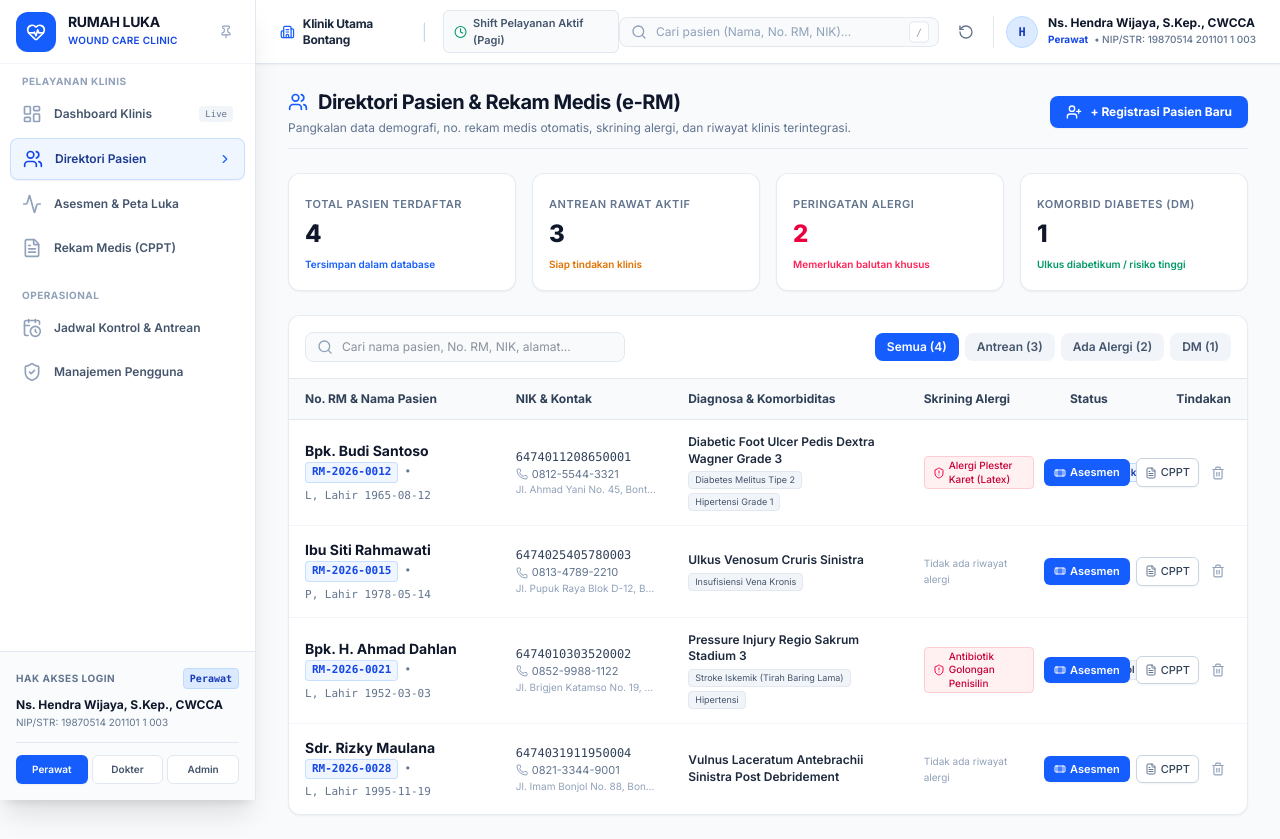
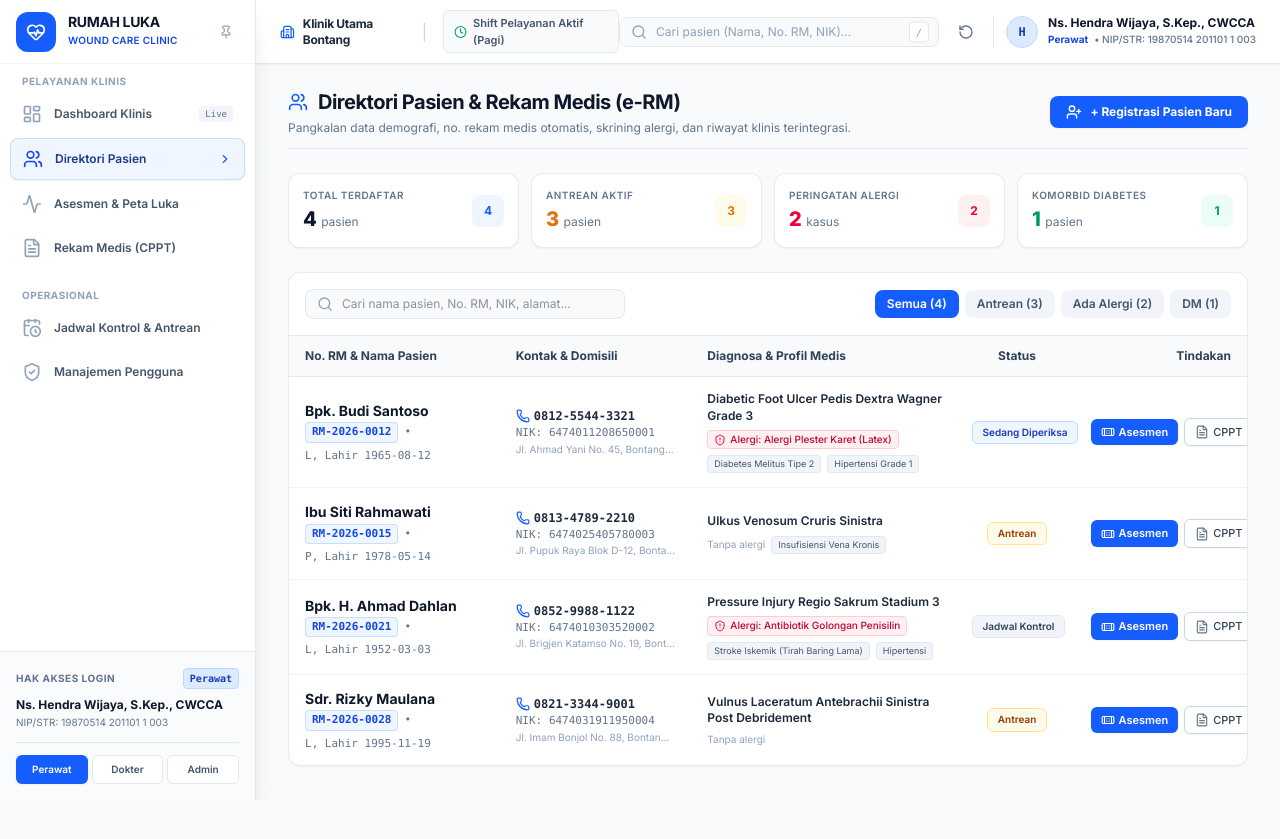
Before and after one commit to xamiuz/Rumah_Luka_Borneo, a Next.js app: page /pendaftaran in a window 1280 px wide. After the commit the page ends 800 px from the top, so only its background shows below. Built offline with nearby package versions, Linux system fonts and the light colour scheme.

Commit message:
fix: resolve overlapping buttons in patient directory by consolidating columns

```diff
--- a/src/app/pendaftaran/page.tsx
+++ b/src/app/pendaftaran/page.tsx
@@ -212,27 +212,46 @@ function DirektoriPasienContent() {
         </div>
       )}
 
-      {/* Quick Summary KPI Cards */}
-      <div className="grid grid-cols-2 md:grid-cols-4 gap-4">
-        <div className="bg-white p-4 rounded-xl border border-slate-200/80 shadow-xs">
-          <span className="text-[11px] font-semibold text-slate-500 uppercase tracking-wider">Total Pasien Terdaftar</span>
-          <div className="text-2xl font-extrabold text-slate-900 mt-1">{patients.length}</div>
-          <span className="text-[10px] text-blue-600 font-semibold">Tersimpan dalam database</span>
+      {/* Quick Summary KPI Cards (Compact Medical Row) */}
+      <div className="grid grid-cols-2 md:grid-cols-4 gap-3">
+        <div className="bg-white p-3.5 rounded-xl border border-slate-200/80 shadow-xs flex items-center justify-between">
+          <div>
+            <span className="text-[10px] font-semibold text-slate-500 uppercase tracking-wider block">Total Terdaftar</span>
+            <span className="text-xl font-extrabold text-slate-900 mt-0.5 block">{patients.length} <span className="text-xs font-normal text-slate-500">pasien</span></span>
+          </div>
+          <div className="w-8 h-8 rounded-lg bg-blue-50 text-blue-600 flex items-center justify-center font-bold text-xs">
+            {patients.length}
+          </div>
         </div>
-        <div className="bg-white p-4 rounded-xl border border-slate-200/80 shadow-xs">
-          <span className="text-[11px] font-semibold text-slate-500 uppercase tracking-wider">Antrean Rawat Aktif</span>
-          <div className="text-2xl font-extrabold text-slate-900 mt-1">{antreanCount}</div>
-          <span className="text-[10px] text-amber-600 font-semibold">Siap tindakan klinis</span>
+
+        <div className="bg-white p-3.5 rounded-xl border border-slate-200/80 shadow-xs flex items-center justify-between">
+          <div>
+            <span className="text-[10px] font-semibold text-slate-500 uppercase tracking-wider block">Antrean Aktif</span>
+            <span className="text-xl font-extrabold text-amber-600 mt-0.5 block">{antreanCount} <span className="text-xs font-normal text-slate-500">pasien</span></span>
+          </div>
+          <div className="w-8 h-8 rounded-lg bg-amber-50 text-amber-600 flex items-center justify-center font-bold text-xs">
+            {antreanCount}
+          </div>
         </div>
-        <div className="bg-white p-4 rounded-xl border border-slate-200/80 shadow-xs">
-          <span className="text-[11px] font-semibold text-slate-500 uppercase tracking-wider">Peringatan Alergi</span>
-          <div className="text-2xl font-extrabold text-rose-600 mt-1">{alergiCount}</div>
-          <span className="text-[10px] text-rose-500 font-semibold">Memerlukan balutan khusus</span>
+
+        <div className="bg-white p-3.5 rounded-xl border border-slate-200/80 shadow-xs flex items-center justify-between">
+          <div>
+            <span className="text-[10px] font-semibold text-slate-500 uppercase tracking-wider block">Peringatan Alergi</span>
+            <span className="text-xl font-extrabold text-rose-600 mt-0.5 block">{alergiCount} <span className="text-xs font-normal text-slate-500">kasus</span></span>
+          </div>
+          <div className="w-8 h-8 rounded-lg bg-rose-50 text-rose-600 flex items-center justify-center font-bold text-xs">
+            {alergiCount}
+          </div>
         </div>
-        <div className="bg-white p-4 rounded-xl border border-slate-200/80 shadow-xs">
-          <span className="text-[11px] font-semibold text-slate-500 uppercase tracking-wider">Komorbid Diabetes (DM)</span>
-          <div className="text-2xl font-extrabold text-slate-900 mt-1">{dmCount}</div>
-          <span className="text-[10px] text-emerald-600 font-semibold">Ulkus diabetikum / risiko tinggi</span>
+
+        <div className="bg-white p-3.5 rounded-xl border border-slate-200/80 shadow-xs flex items-center justify-between">
+          <div>
+            <span className="text-[10px] font-semibold text-slate-500 uppercase tracking-wider block">Komorbid Diabetes</span>
+            <span className="text-xl font-extrabold text-emerald-600 mt-0.5 block">{dmCount} <span className="text-xs font-normal text-slate-500">pasien</span></span>
+          </div>
+          <div className="w-8 h-8 rounded-lg bg-emerald-50 text-emerald-600 flex items-center justify-center font-bold text-xs">
+            {dmCount}
+          </div>
         </div>
       </div>
 
@@ -301,23 +320,22 @@ function DirektoriPasienContent() {
           </div>
         </div>
 
-        {/* Directory Table (100% full width, table-fixed, zero horizontal scrollbar) */}
+        {/* Directory Table (5 Proportional Columns, Exactly 100% Full Width, Zero Overlap) */}
         <div className="w-full">
           <table className="w-full text-left text-xs table-fixed">
             <thead className="bg-slate-50/90 text-slate-700 font-semibold border-b border-slate-200">
               <tr>
                 <th className="w-[22%] px-4 py-3">No. RM & Nama Pasien</th>
-                <th className="w-[18%] px-4 py-3">NIK & Kontak</th>
-                <th className="w-[25%] px-4 py-3">Diagnosa & Komorbiditas</th>
-                <th className="w-[14%] px-3 py-3">Skrining Alergi</th>
-                <th className="w-[9%] px-2 py-3 text-center">Status</th>
-                <th className="w-[12%] px-4 py-3 text-right">Tindakan</th>
+                <th className="w-[20%] px-4 py-3">Kontak & Domisili</th>
+                <th className="w-[28%] px-4 py-3">Diagnosa & Profil Medis</th>
+                <th className="w-[12%] px-3 py-3 text-center">Status</th>
+                <th className="w-[18%] px-4 py-3 text-right">Tindakan</th>
               </tr>
             </thead>
             <tbody className="divide-y divide-slate-100">
               {filteredPatients.length === 0 ? (
                 <tr>
-                  <td colSpan={6} className="px-4 py-12 text-center text-slate-400">
+                  <td colSpan={5} className="px-4 py-12 text-center text-slate-400">
                     Tidak ditemukan data pasien yang sesuai dengan kata kunci atau filter.
                   </td>
                 </tr>
@@ -346,73 +364,70 @@ function DirektoriPasienContent() {
                         </div>
                       </td>
 
-                      {/* 2. NIK & Kontak */}
+                      {/* 2. Kontak & Domisili */}
                       <td className="px-4 py-3.5 align-middle">
-                        <div className="font-mono text-slate-700 text-xs">{p.nik}</div>
-                        <div className="text-[11px] text-slate-500 flex items-center gap-1 mt-0.5">
-                          <Phone className="w-3 h-3 text-slate-400 shrink-0" />
-                          <span>{p.noHp}</span>
+                        <div className="text-xs font-semibold text-slate-800 flex items-center gap-1">
+                          <Phone className="w-3.5 h-3.5 text-blue-600 shrink-0" />
+                          <span className="font-mono">{p.noHp}</span>
+                        </div>
+                        <div className="text-[11px] text-slate-500 font-mono mt-0.5 truncate" title={`NIK: ${p.nik}`}>
+                          NIK: {p.nik}
                         </div>
                         <div className="text-[10px] text-slate-400 truncate mt-0.5" title={p.alamat}>
                           {p.alamat}
                         </div>
                       </td>
 
-                      {/* 3. Diagnosa & Komorbiditas */}
+                      {/* 3. Diagnosa & Riwayat Medis / Alergi */}
                       <td className="px-4 py-3.5 align-middle">
-                        <div className="font-semibold text-slate-800 leading-snug break-words">
+                        <div className="font-semibold text-slate-800 text-xs leading-snug break-words">
                           {p.diagnosisMedisUtama}
                         </div>
-                        {p.riwayatPenyakit && p.riwayatPenyakit.length > 0 && (
-                          <div className="flex items-center gap-1 mt-1 flex-wrap">
-                            {p.riwayatPenyakit.map((rk) => (
-                              <span key={rk} className="text-[9px] bg-slate-100 text-slate-600 px-1.5 py-0.5 rounded border border-slate-200">
-                                {rk}
-                              </span>
-                            ))}
-                          </div>
-                        )}
+                        <div className="flex items-center gap-1.5 mt-1.5 flex-wrap">
+                          {p.riwayatAlergi && p.riwayatAlergi !== 'Tidak Ada' ? (
+                            <span
+                              title={`Alergi: ${p.riwayatAlergi}`}
+                              className="inline-flex items-center gap-1 text-[10px] text-rose-700 font-medium bg-rose-50 px-1.5 py-0.5 rounded border border-rose-200"
+                            >
+                              <ShieldAlert className="w-3 h-3 shrink-0 text-rose-600" />
+                              <span>Alergi: {p.riwayatAlergi}</span>
+                            </span>
+                          ) : (
+                            <span className="text-[10px] text-slate-400">Tanpa alergi</span>
+                          )}
+
+                          {p.riwayatPenyakit && p.riwayatPenyakit.slice(0, 2).map((rk) => (
+                            <span key={rk} className="text-[9px] bg-slate-100 text-slate-600 px-1.5 py-0.5 rounded border border-slate-200">
+                              {rk}
+                            </span>
+                          ))}
+                        </div>
                       </td>
 
-                      {/* 4. Skrining Alergi */}
-                      <td className="px-3 py-3.5 align-middle">
-                        {p.riwayatAlergi && p.riwayatAlergi !== 'Tidak Ada' ? (
-                          <span
-                            title={`Alergi: ${p.riwayatAlergi}`}
-                            className="inline-flex items-center gap-1 text-[10px] text-rose-700 font-medium bg-rose-50 px-2 py-0.5 rounded border border-rose-200"
-                          >
-                            <ShieldAlert className="w-3 h-3 shrink-0 text-rose-600" />
-                            <span className="break-words">{p.riwayatAlergi}</span>
-                          </span>
-                        ) : (
-                          <span className="text-[10px] text-slate-400">Tidak ada riwayat alergi</span>
-                        )}
-                      </td>
-
-                      {/* 5. Status Kunjungan */}
-                      <td className="px-2 py-3.5 align-middle text-center whitespace-nowrap">
-                        <span className={`px-2 py-0.5 text-[10px] font-semibold rounded border inline-block ${statusBadge}`}>
+                      {/* 4. Status Kunjungan (Spacious & Clean) */}
+                      <td className="px-3 py-3.5 align-middle text-center whitespace-nowrap">
+                        <span className={`px-2.5 py-1 text-[10px] font-semibold rounded-md border inline-block ${statusBadge}`}>
                           {p.statusKunjungan}
                         </span>
                       </td>
 
-                      {/* 6. Tindakan Cepat */}
+                      {/* 5. Tindakan Cepat (18% Width - Plenty of Room for all 3 buttons) */}
                       <td className="px-4 py-3.5 align-middle text-right whitespace-nowrap">
-                        <div className="flex items-center gap-1.5 justify-end">
+                        <div className="inline-flex items-center gap-1.5 justify-end">
                           <Link
                             href={`/asesmen?pasienId=${p.id}`}
                             title="Mulai Asesmen Klinis & Peta Tubuh"
                             className="inline-flex items-center gap-1 px-2.5 py-1.5 bg-blue-600 hover:bg-blue-700 text-white text-[11px] font-semibold rounded-md transition shadow-xs shrink-0"
                           >
-                            <Bandage className="w-3 h-3" />
+                            <Bandage className="w-3.5 h-3.5" />
                             <span>Asesmen</span>
                           </Link>
                           <Link
                             href={`/rekam-medis?pasienId=${p.id}`}
                             title="Buka Catatan CPPT Pasien"
-                            className="inline-flex items-center gap-1 px-2 py-1.5 bg-white border border-slate-300 text-slate-700 text-[11px] font-medium rounded-md hover:bg-slate-50 transition shadow-xs shrink-0"
+                            className="inline-flex items-center gap-1 px-2.5 py-1.5 bg-white border border-slate-300 text-slate-700 text-[11px] font-medium rounded-md hover:bg-slate-50 transition shadow-xs shrink-0"
                           >
-                            <FileText className="w-3 h-3 text-slate-500" />
+                            <FileText className="w-3.5 h-3.5 text-slate-500" />
                             <span>CPPT</span>
                           </Link>
                           <button
@@ -422,8 +437,8 @@ function DirektoriPasienContent() {
                                 deletePatient(p.id);
                               }
                             }}
-                            className="p-1.5 text-slate-400 hover:text-rose-600 hover:bg-rose-50 rounded-md transition"
-                            title="Hapus Pasien"
+                            className="p-1.5 text-slate-400 hover:text-rose-600 hover:bg-rose-50 rounded-md transition shrink-0"
+                            title="Hapus Rekam Medis"
                           >
                             <Trash2 className="w-3.5 h-3.5" />
                           </button>
```
